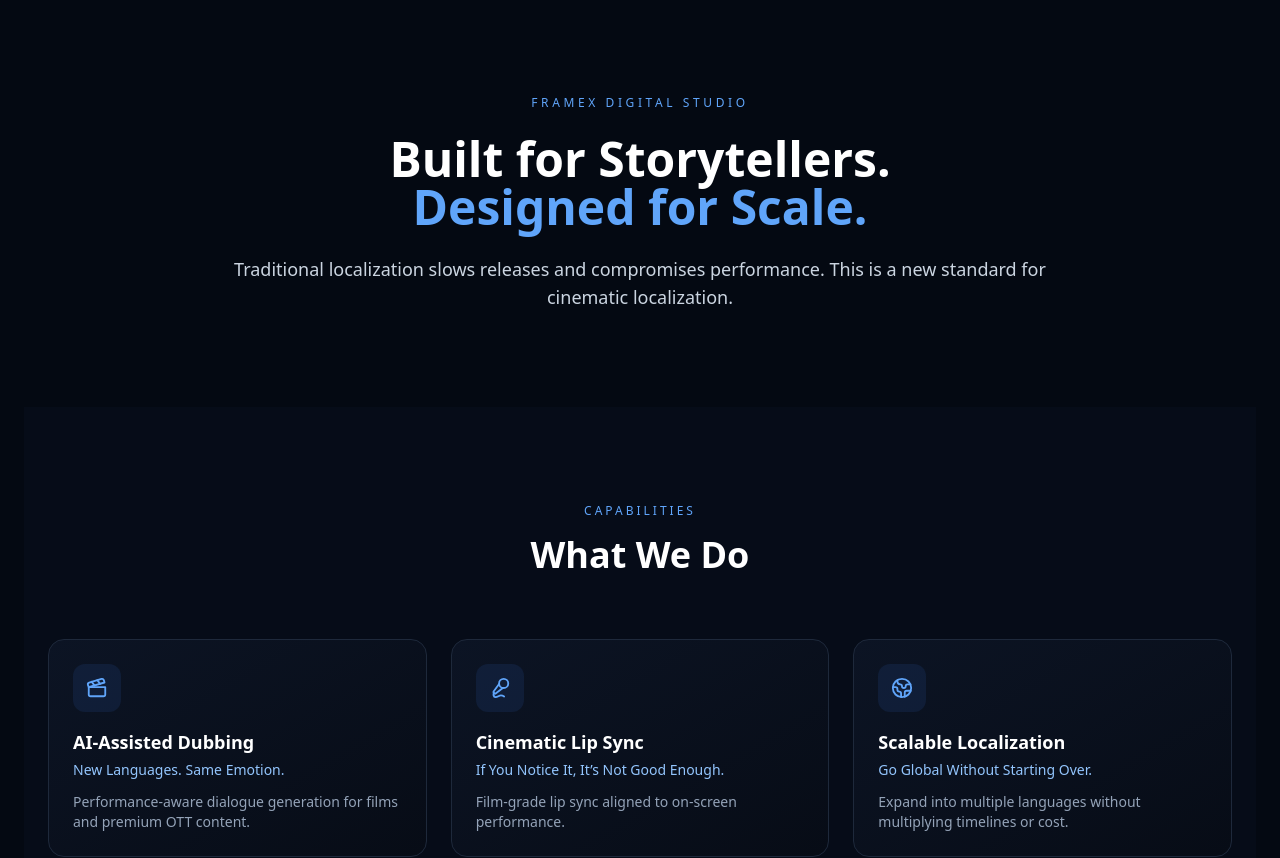
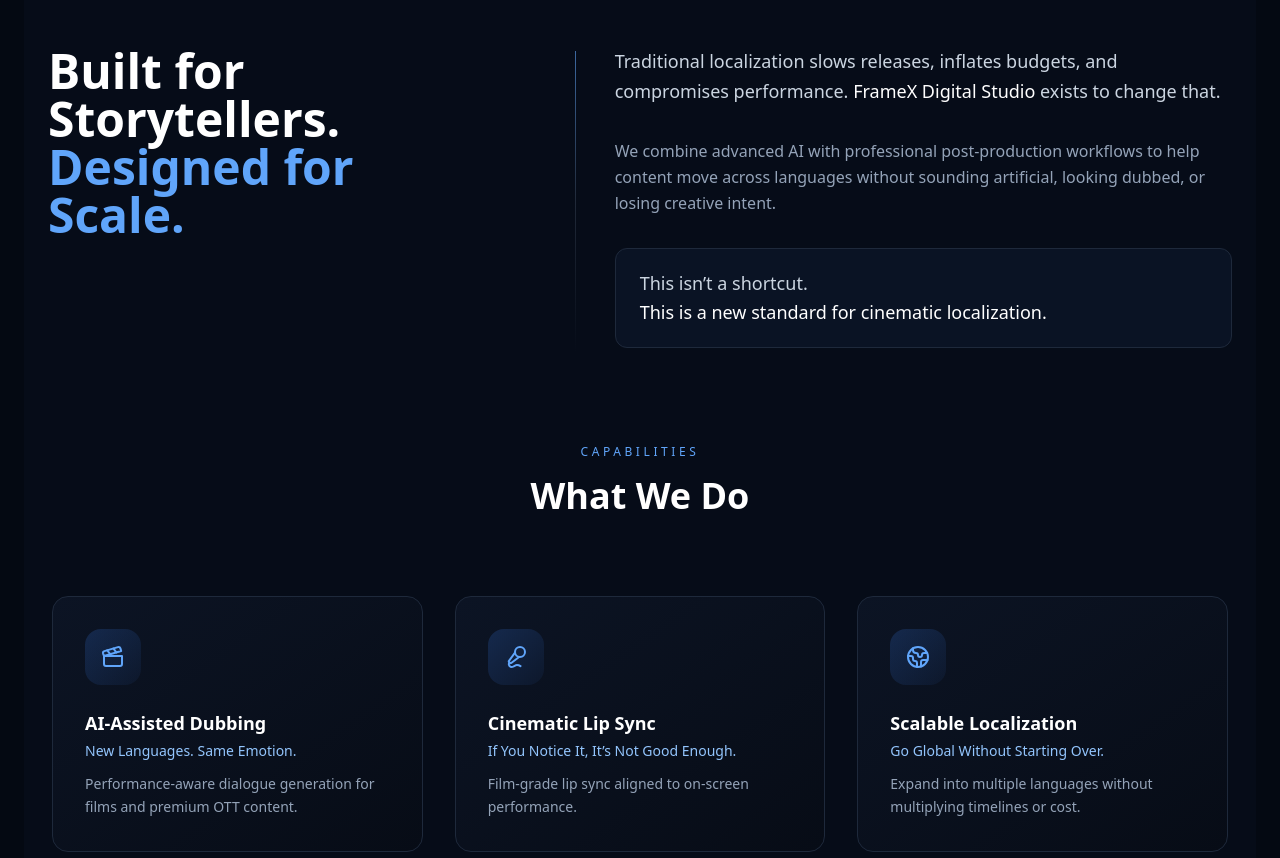
Before and after one commit to FrameXStudio/Ai-FrameXstudio, a React (Vite) app: page / in a window 1280 px wide. Shown: the part 700-1558 px from the top of the page. Built offline with nearby package versions, Linux system fonts and the light colour scheme.

Commit message:
homeupdated

```diff
--- a/src/pages/Home.jsx
+++ b/src/pages/Home.jsx
@@ -166,48 +166,125 @@
         </div>
       </section>
 
+
+
+
+
       {/* ================= MANIFESTO ================= */}
-      <section className="px-6 py-24">
-        <div className="max-w-4xl mx-auto text-center">
-          <p className="uppercase tracking-[0.3em] text-xs text-blue-400 mb-6">
-            FrameX Digital Studio
-          </p>
-          <h2 className="text-3xl sm:text-4xl md:text-5xl font-semibold">
+ {/* ================= FRAMEX MANIFESTO ================= */}
+<section className="relative px-6 py-12 bg-[#060C18] overflow-hidden">
+  {/* Ambient glow */}
+  <div className="absolute inset-0 -z-10 bg-[radial-gradient(circle_at_70%_40%,rgba(59,130,246,0.12),transparent_55%)]" />
+
+  <div className="max-w-7xl mx-auto grid grid-cols-1 lg:grid-cols-12 gap-20 items-start">
+
+    {/* LEFT — Headline */}
+    <div className="lg:col-span-5">
+      <h2 className="text-3xl sm:text-4xl xl:text-5xl font-semibold leading-tight">
         Built for Storytellers.
         <br />
-            <span className="text-blue-400">Designed for Scale.</span>
+        <span className="text-blue-400">
+          Designed for Scale.
+        </span>
       </h2>
-          <p className="mt-6 text-slate-300 text-lg">
-            Traditional localization slows releases and compromises performance.
+    </div>
+
+    {/* RIGHT — Content */}
+    <div className="lg:col-span-7 relative pl-10">
+
+      {/* Vertical editorial line */}
+      <div className="absolute left-0 top-1 w-px h-full bg-gradient-to-b from-blue-400/60 via-slate-600/40 to-transparent" />
+
+      <div className="space-y-8 max-w-2xl">
+        <p className="text-slate-300 text-lg leading-relaxed">
+          Traditional localization slows releases, inflates budgets,
+          and compromises performance.{" "}
+          <span className="text-white font-medium">
+            FrameX Digital Studio
+          </span>{" "}
+          exists to change that.
+        </p>
+
+        <p className="text-slate-400 text-base leading-relaxed">
+          We combine advanced AI with professional post-production workflows
+          to help content move across languages without sounding artificial,
+          looking dubbed, or losing creative intent.
+        </p>
+
+        {/* Highlight callout */}
+        <div className="rounded-xl border border-slate-800 bg-[#0A1324] px-6 py-5">
+          <p className="text-slate-300 text-lg font-medium leading-relaxed">
+            This isn’t a shortcut.
+            <br />
+            <span className="text-white">
               This is a new standard for cinematic localization.
+            </span>
           </p>
+        </div>
+      </div>
+    </div>
   </div>
 </section>
 
+
+
       {/* ================= SERVICES ================= */}
-      <section className="px-6 py-24 bg-[#060C18]">
+    <section className="relative px-6 py-12 bg-[#060C18] overflow-hidden">
+  {/* Ambient background */}
+  <div className="absolute inset-0 -z-10 bg-[radial-gradient(circle_at_top,rgba(59,130,246,0.10),transparent_55%)]" />
+
   <div className="max-w-7xl mx-auto">
-          <div className="text-center mb-16">
-            <p className="uppercase tracking-[0.25em] text-xs text-blue-400 mb-4">
+
+    {/* Heading */}
+    <div className="text-center mb-20">
+      <p className="uppercase tracking-[0.3em] text-xs text-blue-400 mb-4">
         Capabilities
       </p>
-            <h2 className="text-3xl sm:text-4xl font-semibold">What We Do</h2>
+      <h2 className="text-3xl sm:text-4xl font-semibold">
+        What We Do
+      </h2>
     </div>
 
-          <div className="grid grid-cols-1 sm:grid-cols-2 lg:grid-cols-3 gap-6">
+    {/* Cards */}
+    <div className="flex flex-wrap justify-center gap-8">
       {services.map((s, i) => (
         <div
           key={i}
-                className="rounded-2xl p-6 bg-gradient-to-br from-[#0C1424] to-[#070C16]
-                           border border-slate-800"
+          className="
+            w-full sm:w-[calc(50%-1rem)] lg:w-[calc(33.333%-1.5rem)]
+            rounded-2xl p-8
+            bg-gradient-to-br from-[#0C1424] to-[#070C16]
+            border border-slate-800
+            transition-all duration-300
+            hover:-translate-y-1
+            hover:border-blue-400/40
+            hover:shadow-[0_20px_50px_-20px_rgba(59,130,246,0.25)]
+          "
         >
-                <div className="mb-4 w-12 h-12 rounded-xl flex items-center justify-center
-                                bg-blue-500/10 text-blue-400">
-                  <s.icon size={22} />
+          {/* Icon */}
+          <div
+            className="
+              mb-6 w-14 h-14 rounded-2xl
+              flex items-center justify-center
+              bg-gradient-to-br from-blue-500/20 to-blue-500/5
+              text-blue-400
+            "
+          >
+            <s.icon size={24} />
           </div>
-                <h3 className="text-lg font-semibold">{s.title}</h3>
-                <p className="text-blue-300 text-sm mt-1">{s.tagline}</p>
-                <p className="text-slate-400 text-sm mt-3">{s.text}</p>
+
+          {/* Content */}
+          <h3 className="text-lg font-semibold mb-1">
+            {s.title}
+          </h3>
+
+          <p className="text-blue-300 text-sm mb-3">
+            {s.tagline}
+          </p>
+
+          <p className="text-slate-400 text-sm leading-relaxed">
+            {s.text}
+          </p>
         </div>
       ))}
     </div>
@@ -215,7 +292,7 @@
 </section>
 
       {/* ================= USE CASES ================= */}
-      <section className="px-6 py-24">
+      <section className="px-6 py-12">
         <div className="max-w-7xl mx-auto">
           <div className="text-center mb-16">
             <p className="uppercase tracking-[0.25em] text-xs text-blue-400 mb-4">
@@ -261,6 +338,34 @@
                 </button>
               </div>
             ))}
+          </div>
+        </div>
+      </section>
+            {/* ================= WHY CHOOSE FRAMEX ================= */}
+<section className="px-6 py-24 bg-[#050B14]">
+  <div className="max-w-7xl mx-auto grid grid-cols-1 lg:grid-cols-2 gap-16 items-center">
+
+    {/* Left */}
+    <div>
+      <p className="uppercase tracking-widest text-xs text-blue-400 mb-4">
+        Why FrameX
+      </p>
+
+      <h2 className="text-3xl sm:text-4xl xl:text-5xl font-semibold leading-tight">
+        Built to meet real-world
+        <br />
+        <span className="text-blue-400">
+          studio demands
+        </span>
+      </h2>
+    </div>
+
+    {/* Right */}
+    <div>
+      <p className="text-slate-400 text-lg leading-relaxed max-w-xl">
+        Built to meet real-world studio demands  where speed,
+        scale, and cinematic quality must coexist.
+      </p>
     </div>
   </div>
 </section>
```
Also changed, not shown: 1 other file (tests, documents, lock files or other folders). Lines whose indentation alone changed are shown as unchanged.
